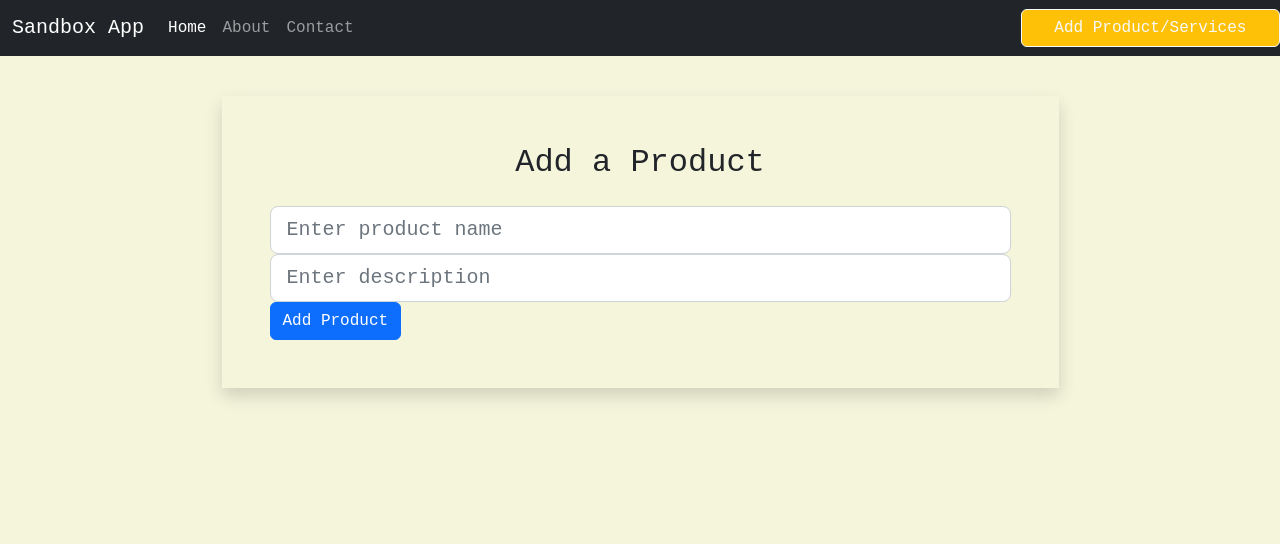
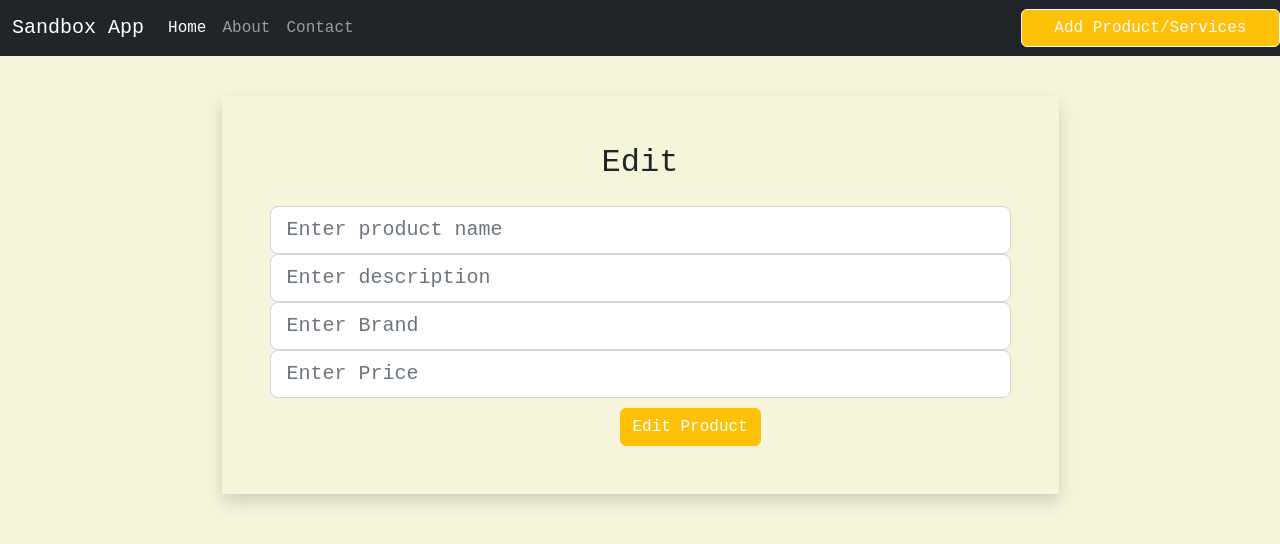
Before and after one commit to Cansualtun/TechnoShop, a React (Create React App) app in the folder sandbox/: page /product/edit/1 in a window 1280 px wide. Shown: the top 544 px of the page. Built offline with nearby package versions, Linux system fonts and the light colour scheme; data requests are answered from the project's data file.

Commit message:
designchanges

```diff
--- a/sandbox/db.json
+++ b/sandbox/db.json
@@ -2,7 +2,7 @@
   "products": [
     {
       "id": 1,
-      "title": "cansu",
+      "title": "pamus",
       "description": "An apple mobile which is nothing like apple",
       "price": 549,
       "discountPercentage": 12.96,
--- a/sandbox/src/components/Products/EditProduct.js
+++ b/sandbox/src/components/Products/EditProduct.js
@@ -9,8 +9,10 @@ const EditProduct = () => {
   const [product, setProduct] = useState({
     title: "",
     description: "",
+    brand: "",
+    price: "",
   });
-  const { title, description } = Products;
+  const { title, description, brand, price } = Products;
   const onInputChange = (e) => {
     setProduct({ ...product, [e.target.name]: e.target.value });
   };
@@ -22,7 +24,10 @@ const EditProduct = () => {
     await axios.put(`http://localhost:3001/products/${id}`, product);
   };
   const loadProduct = async () => {
-    const result = await axios.get(`http://localhost:3001/products/${id}`);
+    const result = await axios.get(
+      `http://localhost:3001/products/${id}`,
+      product
+    );
     setProduct(result.data);
   };
   return (
@@ -30,7 +35,7 @@ const EditProduct = () => {
       <Navbar />
       <div className="container">
         <div className="w-75 mx-auto shadow p-5">
-          <h2 className="text-center mb-4">Add a Product</h2>
+          <h2 className="text-center mb-4">Edit</h2>
           <form onSubmit={(e) => onSubmit(e)}>
             <div className="form-group">
               <input
@@ -52,7 +57,32 @@ const EditProduct = () => {
                 onChange={(e) => onInputChange(e)}
               />
             </div>
-            <button className="btn btn-primary btn-block">Add Product</button>
+            <div className="form-group">
+              <input
+                type="text"
+                className="form-control form-control-lg"
+                placeholder="Enter Brand"
+                name="brand"
+                value={brand}
+                onChange={(e) => onInputChange(e)}
+              />
+            </div>
+            <div className="form-group">
+              <input
+                type="text"
+                className="form-control form-control-lg"
+                placeholder="Enter Price"
+                name="price"
+                value={price}
+                onChange={(e) => onInputChange(e)}
+              />
+            </div>
+            <button
+              className="btn btn-warning btn-block text-white"
+              style={{ marginLeft: 350, marginTop: 10 }}
+            >
+              Edit Product
+            </button>
           </form>
         </div>
       </div>
```
